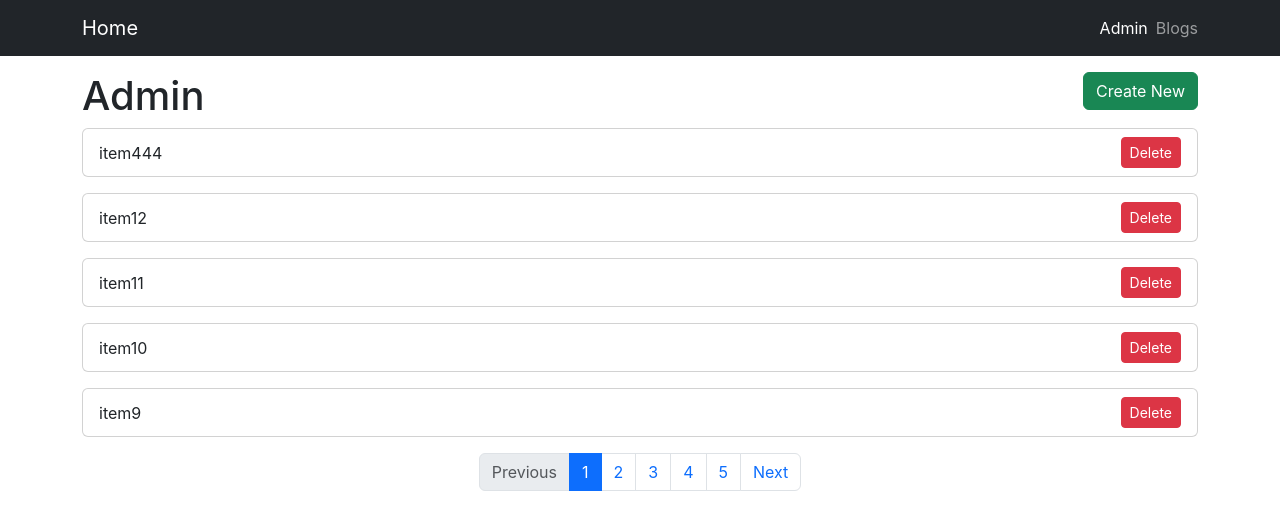
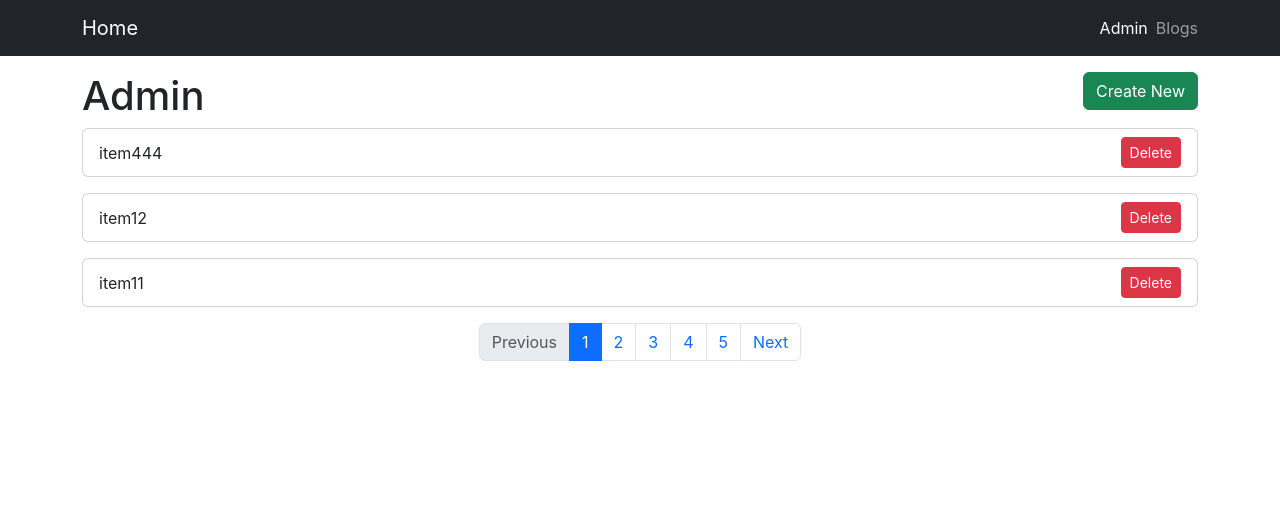
Before and after one commit to HanJeongSeol/inflearn_react_projectlearn, a React (Create React App) app in the folder react-basic/: page /admin in a window 1280 px wide. Shown: the top 530 px of the page. Built offline with nearby package versions, Linux system fonts and the light colour scheme; data requests are answered from the project's data file.

Commit message:
57_pagination_7

```diff
--- a/react-basic/src/components/BlogList.jsx
+++ b/react-basic/src/components/BlogList.jsx
@@ -14,6 +14,17 @@ const BlogList = ({ isAdmin }) => {
 
     // 처음 currentPage를 1로 설정, pagination 컴포넌트에서
     const [currentPage, setCurrentPage] = useState(1)
+    // 총 Posts 수 -> res.header의 x-total-count 값으로 확인
+    const [numberOfPosts, setNumberOfPosts] = useState(0)
+    // 총 페이지 수
+    const [numberOfPages, setNumberOfPages] = useState(0)
+    // 한 페이지에서 보여줄 post 수
+    const limit = 3
+
+    // 전체 posts 수가 변경 될 때 마다 실행(numberOfPosts) -> 총 페이지 수 계산
+    useEffect(() => {
+        setNumberOfPages(Math.ceil(numberOfPosts / limit))
+    }, [numberOfPosts])
 
     // prop를 받아와서 보여줄 page를 지정, default 1페이지로 설정
     // page의 인자 값으로 pagination 컴포넌트에서 pageNumber을 전달받는다.
@@ -28,7 +39,7 @@ const BlogList = ({ isAdmin }) => {
 
         let params = {
             _page: page,
-            _limit: 5,
+            _limit: limit,
             _sort: "id",
             _order: "desc",
         }
@@ -41,7 +52,11 @@ const BlogList = ({ isAdmin }) => {
             .get(`http://localhost:3001/posts`, {
                 params: params,
             })
+            // res 객체의 heder를 살펴보면 x-total-count 값을 확인할 수 있다.
+            // 해당 값은 요청 후 전달받은 데이터의 총 갯수이다.
+            // 페이지별로 5개씩 보여주기로 했으니 x-total-count / 5 의 결과를 올림 처리 하면 필요한 페이지 갯수를 정할 수 있다.
             .then((res) => {
+                setNumberOfPosts(res.headers["x-total-count"])
                 setPosts(res.data)
                 setLoading(false)
             })
@@ -87,8 +102,13 @@ const BlogList = ({ isAdmin }) => {
     return (
         <div>
             {renderBlogList()}
-            {/* currentPage 값을 넘겨서 현재 페이지를 알려준다. */}
-            <Pagination currentPage={currentPage} numberOfPages={5} onClick={getPosts} />
+            {/* currentPage 값을 넘겨서 현재 페이지를 알려준다.
+                numberOfPages가 1보다 작은 경우는 한 페이지에 모든 요소들이 보여지는 경우다.
+                따라서 numberOfPages가 1보다 클 때 Pagination이 보여지도록 한다.
+            */}
+            {numberOfPages > 1 && (
+                <Pagination currentPage={currentPage} numberOfPages={numberOfPages} onClick={getPosts} />
+            )}
         </div>
     )
 }
```
